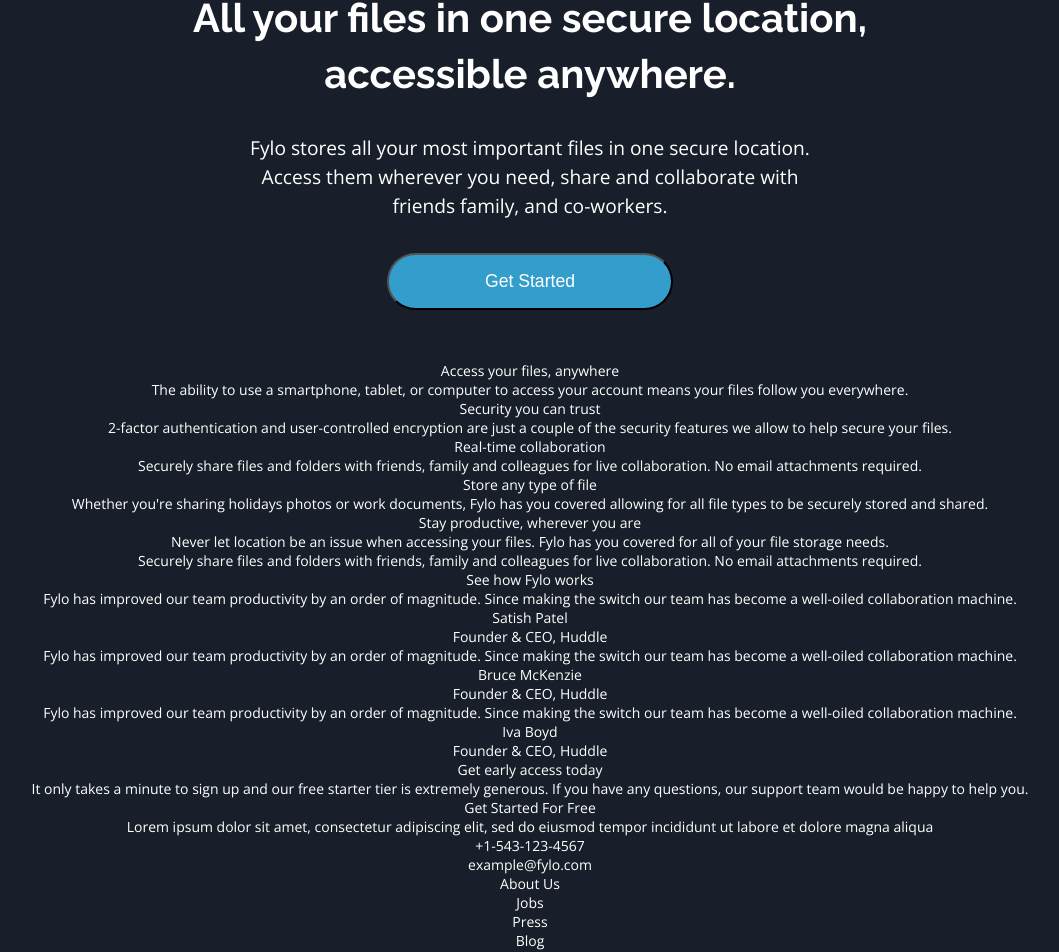
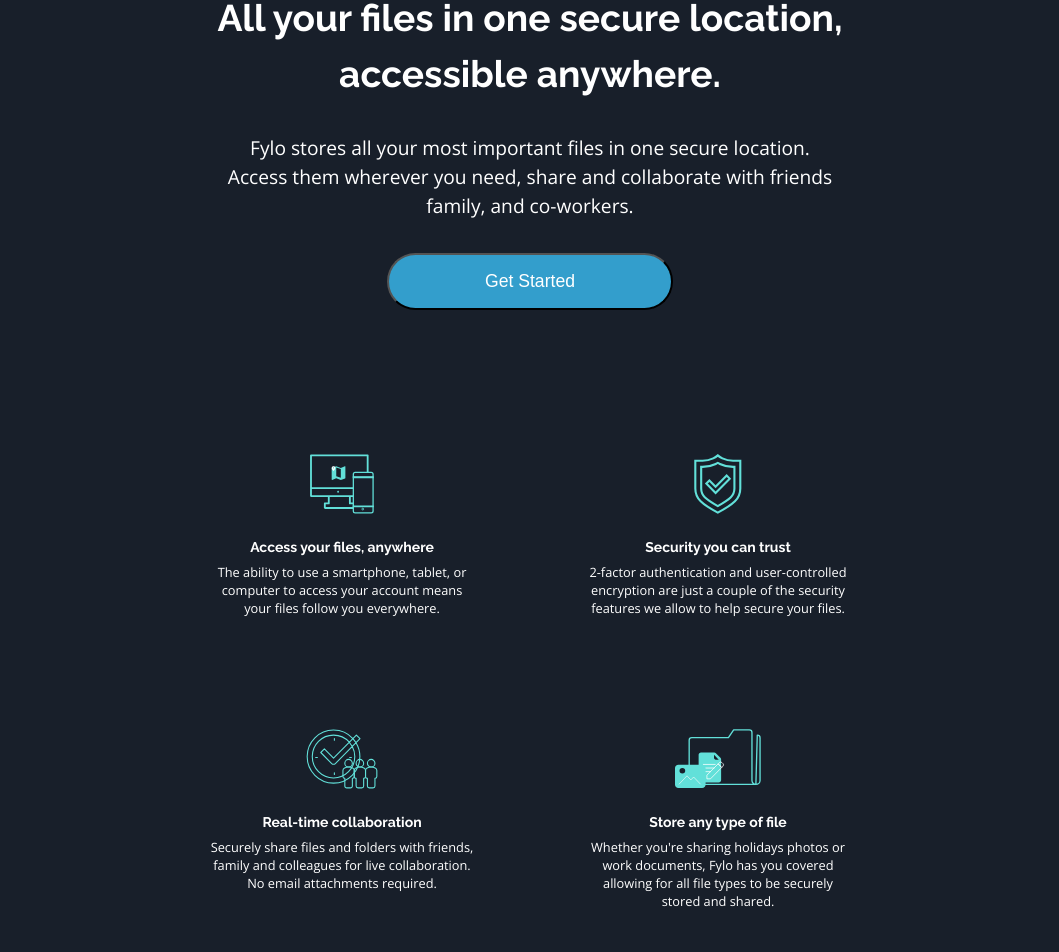
Before and after one commit to jskrnqwerty/frontend-mentor-fylo, a React (Vite) app: page / in a window 1280 px wide. Shown: the part 700-1652 px from the top of the page, without its empty margins (110-1169 px from the left). Built offline with nearby package versions, Linux system fonts and the light colour scheme.

Commit message:
features

```diff
--- a/src/App.tsx
+++ b/src/App.tsx
@@ -1,4 +1,6 @@
-import Header from "./components/header/header";
+import Header from "./components/Header";
+import Features from "./components/Features";
+import Intro from "./components/Intro";
 
 function App() {
   return (
@@ -6,45 +8,14 @@
       <div className="header">
         <Header />
       </div>
-      <div className="intro-container">
-        <img
-          src="src/assets/images/illustration-intro.png"
-          alt="intro-image"
-          className="intro-image"
-        />
-        <h1 className="heading">
-          All your files in one secure location, accessible anywhere.
-        </h1>
-        <p className="text">
-          Fylo stores all your most important files in one secure location.
-          Access them wherever you need, share and collaborate with friends
-          family, and co-workers.
-        </p>
-        <button className="get-started"> Get Started</button>
+      <div className="intro">
+        <Intro />
+      </div>
+      <div className="features">
+        <Features />
       </div>
 
       <p>
-        <br />
-        Access your files, anywhere
-        <br />
-        The ability to use a smartphone, tablet, or computer to access your
-        account means your files follow you everywhere.
-        <br />
-        Security you can trust
-        <br />
-        2-factor authentication and user-controlled encryption are just a couple
-        of the security features we allow to help secure your files.
-        <br />
-        Real-time collaboration
-        <br />
-        Securely share files and folders with friends, family and colleagues for
-        live collaboration. No email attachments required.
-        <br />
-        Store any type of file
-        <br />
-        Whether you're sharing holidays photos or work documents, Fylo has you
-        covered allowing for all file types to be securely stored and shared.
-        <br />
         Stay productive, wherever you are
         <br />
         Never let location be an issue when accessing your files. Fylo has you
--- /dev/null
+++ b/src/components/Features.tsx
@@ -0,0 +1,46 @@
+const Features = () => {
+  type featuresItemType = { icon: string; heading: string; text: string };
+  const features: featuresItemType[] = [
+    {
+      icon: "src/assets/images/icon-access-anywhere.svg",
+      heading: "Access your files, anywhere",
+      text: "The ability to use a smartphone, tablet, or computer to access your account means your files follow you everywhere.",
+    },
+    {
+      icon: "src/assets/images/icon-security.svg",
+      heading: "Security you can trust",
+      text: "2-factor authentication and user-controlled encryption are just a couple of the security features we allow to help secure your files.",
+    },
+    {
+      icon: "src/assets/images/icon-collaboration.svg",
+      heading: "Real-time collaboration",
+      text: "Securely share files and folders with friends, family and colleagues for live collaboration. No email attachments required.",
+    },
+    {
+      icon: "src/assets/images/icon-any-file.svg",
+      heading: "Store any type of file",
+      text: "Whether you're sharing holidays photos or work documents, Fylo has you covered allowing for all file types to be securely stored and shared.",
+    },
+  ];
+
+  return (
+    <>
+      {features.map((item, index) => (
+        <div
+          className="features_item"
+          key={index}
+        >
+          <img
+            src={item.icon}
+            alt="icon-access-anywhere"
+            className="features_item_icon"
+          />
+          <h4 className="features_item_heading">{item.heading}</h4>
+          <p className="features_item_text">{item.text}</p>
+        </div>
+      ))}
+    </>
+  );
+};
+
+export default Features;
--- /dev/null
+++ b/src/components/Intro.tsx
@@ -0,0 +1,22 @@
+const Intro = () => {
+  return (
+    <>
+      <img
+        src="src/assets/images/illustration-intro.png"
+        alt="intro-image"
+        className="intro_image"
+      />
+      <h1 className="intro_heading">
+        All your files in one secure location, accessible anywhere.
+      </h1>
+      <p className="intro_text">
+        Fylo stores all your most important files in one secure location. Access
+        them wherever you need, share and collaborate with friends family, and
+        co-workers.
+      </p>
+      <button className="intro_get-started"> Get Started</button>
+    </>
+  );
+};
+
+export default Intro;
--- /dev/null
+++ b/src/scss/styles.css
@@ -0,0 +1,107 @@
+* {
+  margin: 0;
+  padding: 0;
+  box-sizing: border-box;
+}
+
+body {
+  background-color: hsl(218, 28%, 13%);
+  font-family: "Open Sans", sans-serif;
+  font-size: 14px;
+  color: hsl(0, 0%, 100%);
+  text-align: center;
+}
+
+h1, h2, h3, h4, h5, h6 {
+  font-family: "Raleway", sans-serif;
+  font-weight: 700;
+}
+
+p {
+  font-family: "Open Sans", sans-serif;
+  font-weight: 400;
+}
+
+.header {
+  display: flex;
+  align-items: center;
+  padding: 2rem calc(2vw + 2rem);
+  justify-content: space-between;
+}
+.header_logo {
+  margin-right: 1.5rem;
+  max-width: 180px;
+  width: calc(5vw + 100px);
+}
+.header_nav-menu {
+  display: flex;
+  gap: calc(4vw + 0.5rem);
+  justify-content: space-between;
+}
+.header_nav-menu_item {
+  font-family: "Raleway", sans-serif;
+  color: hsl(0, 0%, 100%);
+  text-decoration: none;
+}
+.header_nav-menu_item:hover {
+  text-decoration: underline;
+  font-weight: 700;
+  cursor: pointer;
+}
+
+.intro {
+  max-width: 800px;
+  width: 90vw;
+  margin: auto;
+}
+.intro_image {
+  max-width: 725px;
+  width: 90vw;
+}
+.intro_heading {
+  font-size: calc(0.4vw + 2rem);
+  line-height: 3.5rem;
+  padding: 2rem calc(2vw + 0.5rem);
+}
+.intro_text {
+  max-width: 700px;
+  margin: auto;
+  font-size: 1.2rem;
+  line-height: 1.8rem;
+  padding: 0 calc(2vw + 1rem);
+}
+.intro_get-started {
+  padding: 1rem 6rem;
+  border-radius: 100px;
+  font-size: 1.1rem;
+  color: hsl(0, 0%, 100%);
+  background-color: hsl(198, 60%, 50%);
+  margin: 2rem 0;
+}
+.intro_get-started:hover {
+  background-color: hsl(176, 68%, 64%);
+  transition: all 0.3s ease;
+  cursor: pointer;
+}
+
+.features {
+  margin: 8em auto;
+  max-width: 50vw;
+  display: grid;
+  grid-template-columns: 1fr 1fr;
+  gap: 8em;
+  justify-items: center;
+}
+.features_item {
+  max-width: 350px;
+}
+.features_item_icon {
+  height: 60px;
+  margin-bottom: 1.5em;
+}
+.features_item_heading {
+  padding-bottom: 0.5rem;
+}
+.features_item_text {
+  font-size: 0.8rem;
+}/*# sourceMappingURL=styles.css.map */
--- a/src/scss/styles.scss
+++ b/src/scss/styles.scss
@@ -13,15 +13,16 @@
   font-size: fonts.$body-font-size;
   color: colors.$text;
   text-align: center;
-
 }
 
-h1 {
+h1, h2, h3, h4, h5, h6 {
   font-family: fonts.$fancy-font;
+  font-weight: 700;
 }
 
 p {
   font-family: fonts.$body-font;
+  font-weight: 400;
   // letter-spacing: 0.1rem;
 }
 
@@ -58,32 +59,35 @@
   }
 }
 
-  .intro-image {
-    max-width: 725px;
-    width: 90vw;
-  }
 
-  .intro-container {
+.intro {
   // max-width: calc (100vw - 10rem);
   max-width: 800px;
   width: 90vw;
   margin: auto;
 
-    .heading {
-    font-size: 2.5rem;
-    line-height: 3.5rem;
-    padding: 2rem 0;
+  &_image {
+    max-width: 725px;
+    width: 90vw;
   }
 
-  .text {
-    max-width: 600px;
+  &_heading {
+    // font-size: 2.5rem;
+    font-size: calc(0.4vw + 2rem);
+    line-height: 3.5rem;
+    padding: 2rem calc(2vw + 0.5rem);
+  }
+
+  &_text {
+    max-width: 700px;
     margin: auto;
     font-size: 1.2rem;
     line-height: 1.8rem;
-    // padding-bottom: 2rem;
+    // padding: 0 6.5rem;
+    padding: 0 calc(2vw + 1rem);
   }
 
-  .get-started {
+  &_get-started {
     // width: 250px;
     padding: 1rem 6rem;
     border-radius: 100px;
@@ -93,10 +97,41 @@
     margin: 2rem 0;
   }
 
-  .get-started:hover {
+  &_get-started:hover {
     background-color: colors.$cyan;
     transition: all 0.3s ease;
     cursor: pointer;
   }
+}
+
+
+.features {
+  margin: 8em auto;
+  max-width: 50vw;
+  display: grid;
+  grid-template-columns: 1fr 1fr;
+  gap: 8em;
+  justify-items: center;
+
+  &_item {
+    max-width: 350px;
+    // width:
+
+
+    &_icon {
+      height: 60px;
+      margin-bottom: 1.5em;
 
     }
+
+    &_heading {
+      padding-bottom: 0.5rem;
+
+    }
+
+    &_text {
+      font-size: 0.8rem;
+
+    }
+  }
+}
```
Also changed, not shown: src/components/header.tsx (renamed from src/components/header/header.tsx), 1 other file (tests, documents, lock files or other folders). Lines whose indentation alone changed are shown as unchanged.
